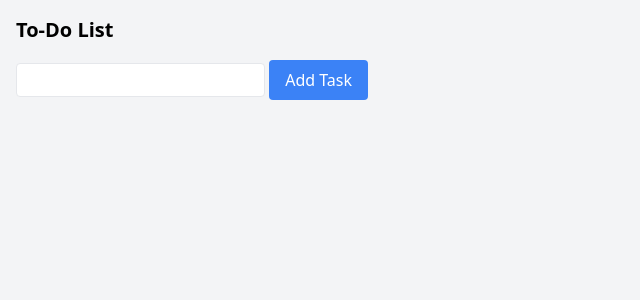
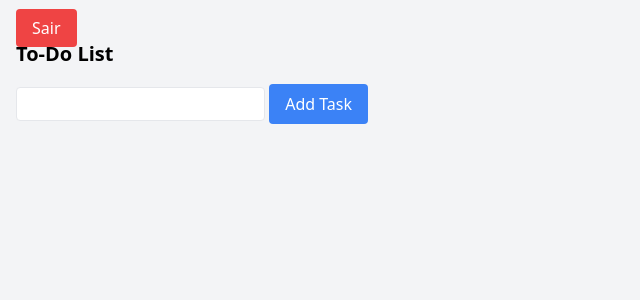
Before and after one commit to AndersonC96/todolist, a PHP site: page / in a window 1280 px wide. Shown: the top 300 px of the page, without its empty margins (0-640 px from the left). Run offline with PHP 8.4, Linux system fonts and the light colour scheme; the visitor is signed in with stand-in values (Sample User, id 1); data that the repository does not hold is empty; some libraries are stand-ins or nearby versions.

Commit message:
Update index.php

```diff
--- a/index.php
+++ b/index.php
@@ -13,6 +13,9 @@
     </head>
     <body class="bg-gray-100">
         <div class="container mx-auto p-4">
+            <div>
+                <a href="logout.php" class="bg-red-500 text-white px-4 py-2 rounded">Sair</a>
+            </div>
             <h1 class="text-xl font-bold mb-4">To-Do List</h1>
             <form action="add.php" method="POST">
                 <input type="text" name="title" class="border rounded px-2 py-1" required>
```
